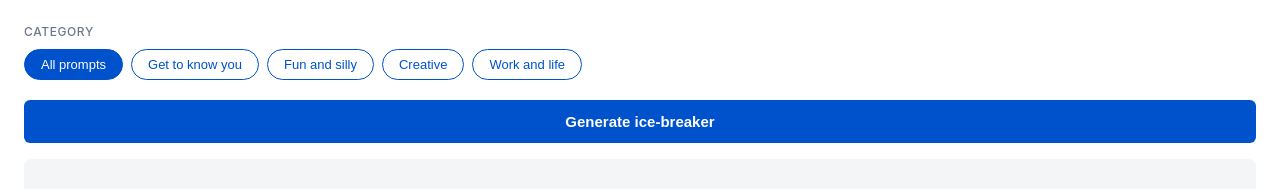
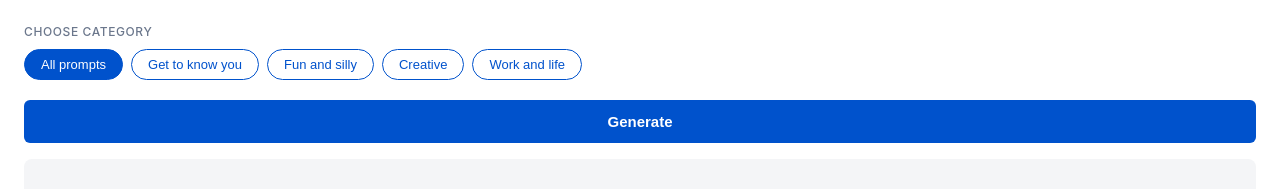
Before and after one commit to m-kost/ets-social-tools, a plain HTML site: page index.html in a window 1280 px wide. Shown: the top 189 px of the page. Drawn offline with Linux system fonts and the light colour scheme.

Commit message:
Change button label from 'Generate ice-breaker' to 'Generate'

```diff
--- a/index.html
+++ b/index.html
@@ -26,7 +26,7 @@
 </style>
 </head>
 <body>
-<p class="label">Category</p>
+<p class="label">Choose Category</p>
 <div class="cats">
   <button class="cat on" onclick="sc('all',this)">All prompts</button>
   <button class="cat" onclick="sc('know',this)">Get to know you</button>
@@ -34,7 +34,7 @@
   <button class="cat" onclick="sc('creative',this)">Creative</button>
   <button class="cat" onclick="sc('work',this)">Work and life</button>
 </div>
-<button class="gen-btn" onclick="gen()">Generate ice-breaker</button>
+<button class="gen-btn" onclick="gen()">Generate</button>
 <div class="output">
   <p class="placeholder" id="out">Click Generate to get a random prompt.</p>
 </div>
```
